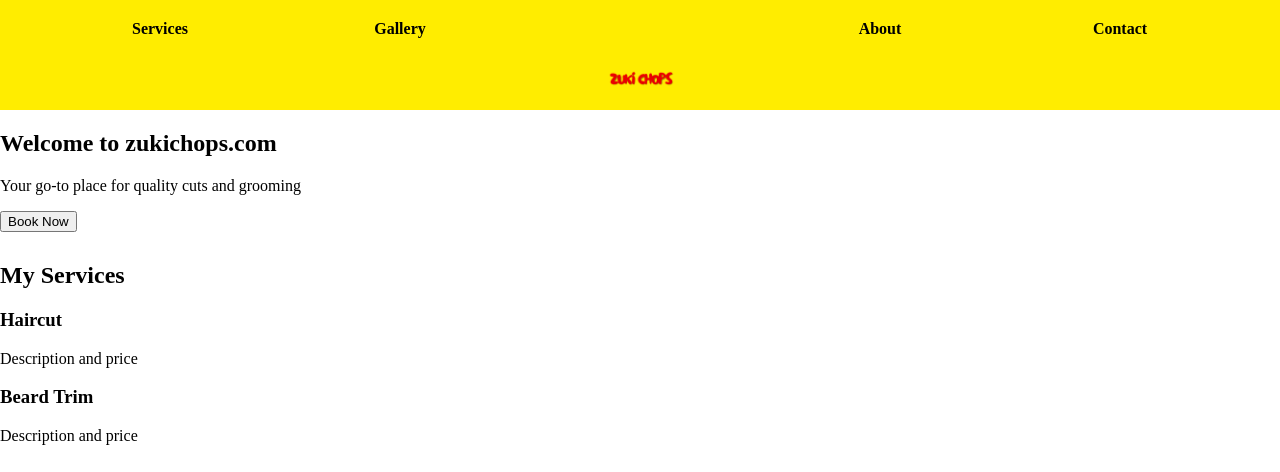
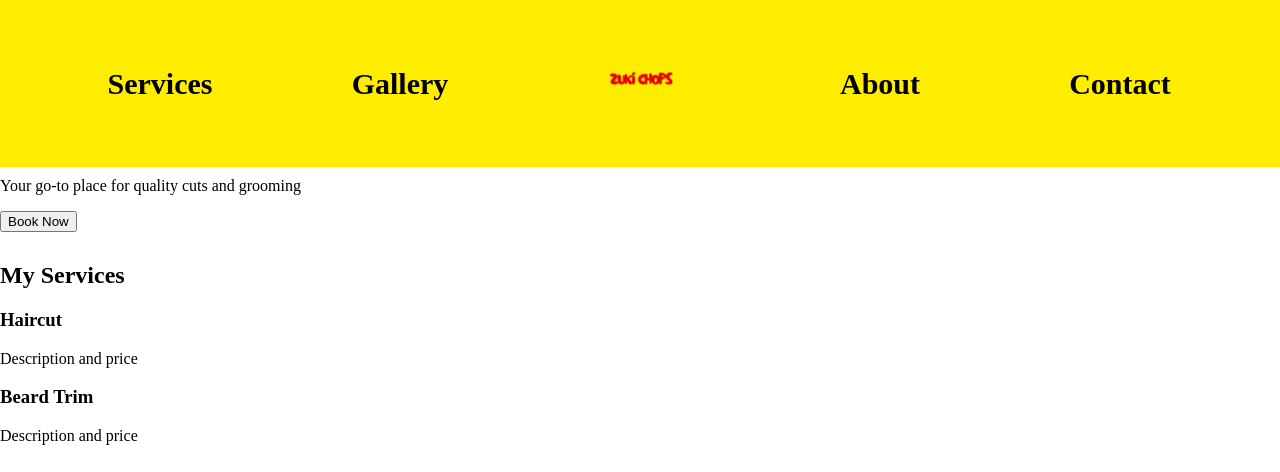
Before and after one commit to MrAvocado7/mravocado7.github.io, a plain HTML site: page zukichops.com/zukichops.html in a window 1280 px wide. Shown: the top 472 px of the page. Drawn offline with Linux system fonts and the light colour scheme.

Commit message:
sizes again

```diff
--- a/zukichops.com/zukichops.css
+++ b/zukichops.com/zukichops.css
@@ -30,12 +30,12 @@ body, html {
 
 /* Navigation links styling */
 .nav-links a {
-    height: 70px;
     color: black;
     text-decoration: none;
     font-weight: bold;
     text-align: center;
     padding: 10px 15px;
+    font-size: 30px;
     flex: 1; /* Equal space for links */
 }
 
```
